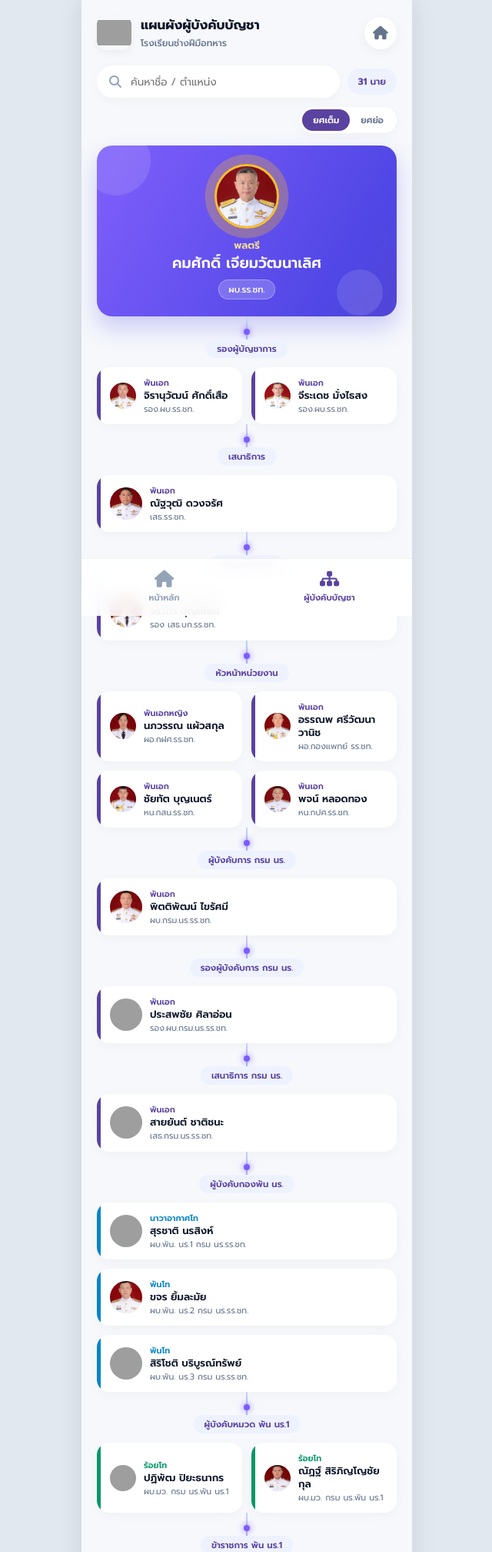
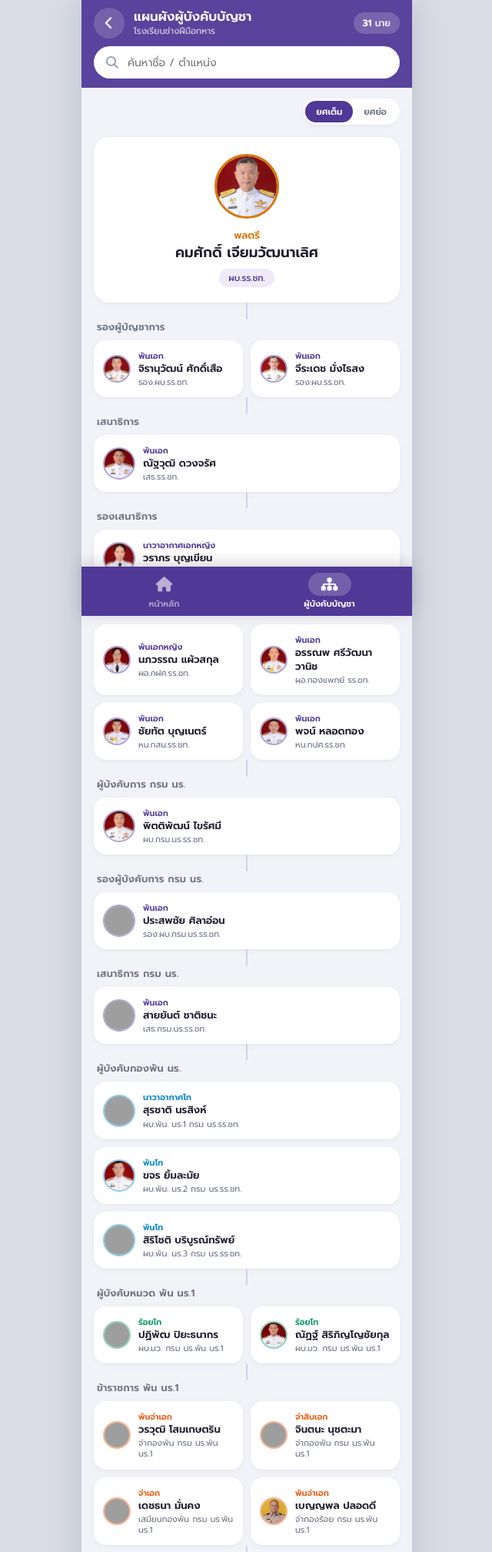
Before and after one commit to N3PAT/MTTSturakarn, a PHP site: page /portalapp/commanders.php in a window 1280 px wide. Shown: the top 2016 px of the page at 77% size, without its empty margins (319-959 px from the left). Run offline with PHP 8.4, Linux system fonts and the light colour scheme; the visitor is signed in with stand-in values (Sample User, id 1); grey boxes are pictures that could not be loaded.

Commit message:
Update commanders.php

```diff
--- a/portalapp/commanders.php
+++ b/portalapp/commanders.php
@@ -206,7 +206,10 @@ $nav_items = [
 <html lang="th">
 <head>
   <meta charset="UTF-8">
-  <meta name="viewport" content="width=device-width, initial-scale=1.0, maximum-scale=1.0, user-scalable=no">
+  <meta name="viewport" content="width=device-width, initial-scale=1.0, maximum-scale=1.0, user-scalable=no, viewport-fit=cover">
+  <meta name="theme-color" content="#503896">
+  <meta name="apple-mobile-web-app-capable" content="yes">
+  <meta name="apple-mobile-web-app-status-bar-style" content="black-translucent">
   <title>แผนผังผู้บังคับบัญชา - MTTS</title>
   <link href="https://cdnjs.cloudflare.com/ajax/libs/font-awesome/6.4.0/css/all.min.css" rel="stylesheet">
   <link href="https://fonts.googleapis.com/css2?family=Prompt:wght@300;400;500;600;700&display=swap" rel="stylesheet">
@@ -227,192 +230,170 @@ $nav_items = [
   <style>
     /* ===== Tokens ===== */
     :root {
-      --primary: #5a42a0; --primary-light: #7c5dfa; --bg-color: #f6f8fc; --card-bg: #fff;
-      --text-dark: #0f172a; --text-gray: #64748b; --text-muted: #94a3b8;
-      --gold: #f59e0b; --blue: #0284c7; --green: #059669;
-      --radius: 20px; --radius-sm: 16px; --shadow-card: 0 4px 15px rgba(0,0,0,0.03); --gutter: 20px;
+      --primary: #503896; --primary-light: #7c5dfa; --bar: #503896; --bg: #f2f3f8;
+      --ink: #1c1b29; --mute: #6b7280; --muted: #9aa3b2;
+      --gold: #d97706; --blue: #0284c7; --green: #059669;
+      --g: 16px; --nav: 64px; --st: env(safe-area-inset-top, 0px); --sb: env(safe-area-inset-bottom, 0px);
+      --shadow: 0 1px 2px rgba(20,20,43,.04), 0 2px 8px rgba(20,20,43,.04);
     }
     .t-gold { --c: var(--gold); } .t-purple { --c: var(--primary); }
     .t-blue { --c: var(--blue); } .t-green  { --c: var(--green); } .t-orange { --c: #ea580c; } .t-red { --c: #e11d48; }
 
     /* ===== Base ===== */
     * { box-sizing: border-box; -webkit-tap-highlight-color: transparent; }
-    body { font-family: 'Prompt', sans-serif; background: #e2e8f0; margin: 0; display: flex; justify-content: center; }
+    html { -webkit-text-size-adjust: 100%; }
+    body {
+      font-family: 'Prompt', sans-serif; background: #d9dce6; color: var(--ink); margin: 0; display: flex; justify-content: center;
+      min-height: 100vh; min-height: 100dvh; overscroll-behavior-y: none; touch-action: manipulation; -webkit-font-smoothing: antialiased;
+    }
+    input { -webkit-user-select: text; user-select: text; }
+    ::-webkit-scrollbar { display: none; }
     .app-container {
-      width: 100%; max-width: 430px; min-height: 100vh; position: relative; overflow: hidden;
-      background: var(--bg-color); padding-bottom: 100px; box-shadow: 0 0 30px rgba(0,0,0,0.1);
+      width: 100%; max-width: 430px; min-height: 100vh; min-height: 100dvh; background: var(--bg);
+      padding-bottom: calc(var(--nav) + var(--sb) + 20px);
     }
+    @media (min-width: 431px) { .app-container { box-shadow: 0 0 40px rgba(15,23,42,.14); } }
 
-    /* ===== Animation ===== */
-    .fade-in-up { opacity: 0; transform: translateY(20px); animation: fadeInUp 0.5s ease forwards; }
-    .delay-1 { animation-delay: 0.1s; } .delay-2 { animation-delay: 0.2s; }
-    @keyframes fadeInUp { to { opacity: 1; transform: translateY(0); } }
-    @keyframes rise { from { opacity: 0; translate: 0 24px; } to { opacity: 1; translate: 0 0; } }
+    /* ===== Animation (เบาๆ) ===== */
+    @keyframes rise { from { opacity: 0; translate: 0 18px; } to { opacity: 1; translate: 0 0; } }
     .reveal { opacity: 0; }
-    .reveal.in { animation: rise 0.6s cubic-bezier(.2,.8,.3,1) forwards; animation-delay: var(--d, 0s); }
-    @keyframes grad  { 0%,100% { background-position: 0% 50%; } 50% { background-position: 100% 50%; } }
-    @keyframes shine { 0% { left: -60%; } 55%,100% { left: 130%; } }
-    @keyframes float { 0%,100% { transform: translateY(0); } 50% { transform: translateY(-14px); } }
-    @keyframes ring  { 0% { box-shadow: 0 0 0 0 rgba(251,191,36,0.6); } 100% { box-shadow: 0 0 0 24px rgba(251,191,36,0); } }
-    @keyframes twinkle { 50% { transform: scale(1.4); opacity: 0.6; } }
-    @keyframes flow { 0% { top: -4px; opacity: 0; } 20%,80% { opacity: 1; } 100% { top: 26px; opacity: 0; } }
+    .reveal.in { animation: rise .5s cubic-bezier(.2,.8,.3,1) forwards; animation-delay: var(--d, 0s); }
 
-    /* ===== Header ===== */
-    .top-header { display: flex; align-items: center; justify-content: space-between; padding: var(--gutter); }
-    .header-left { display: flex; align-items: center; gap: 12px; }
-    .school-logo { width: 45px; height: 45px; object-fit: contain; border-radius: 12px; box-shadow: 0 4px 10px rgba(0,0,0,0.05); }
-    .school-name h1 { font-size: 1.05rem; font-weight: 700; color: var(--text-dark); margin: 0 0 2px; }
-    .school-name p { font-size: 0.75rem; color: var(--text-gray); margin: 0; font-weight: 500; }
-    .noti-btn {
-      width: 42px; height: 42px; border-radius: 50%; background: #fff; display: flex; align-items: center; justify-content: center;
-      color: var(--text-gray); font-size: 1.1rem; text-decoration: none; box-shadow: 0 4px 15px rgba(0,0,0,0.05);
+    /* ===== App bar + search ===== */
+    .top-header {
+      position: sticky; top: 0; z-index: 40; padding: calc(10px + var(--st)) var(--g) 12px;
+      background: rgba(80,56,150,.94); -webkit-backdrop-filter: saturate(180%) blur(14px); backdrop-filter: saturate(180%) blur(14px); color: #fff;
     }
-
-    /* ===== Search ===== */
-    .search-row { display: flex; align-items: center; gap: 10px; margin: 0 var(--gutter) 22px; }
+    .bar-row { display: flex; align-items: center; gap: 12px; margin-bottom: 10px; }
+    .back-btn {
+      flex: none; display: flex; align-items: center; justify-content: center; width: 40px; height: 40px; border-radius: 50%;
+      background: rgba(255,255,255,.16); color: #fff; font-size: 1.05rem; text-decoration: none; transition: transform .12s;
+    }
+    .back-btn:active { transform: scale(.92); }
+    .bar-title { flex: 1; min-width: 0; }
+    .bar-title h1 { margin: 0; font-size: 1.05rem; font-weight: 600; line-height: 1.25; }
+    .bar-title p { margin: 0; font-size: .72rem; opacity: .8; }
+    .count { flex: none; padding: 5px 12px; border-radius: 20px; background: rgba(255,255,255,.18); font-size: .75rem; font-weight: 500; white-space: nowrap; }
+    .count b { font-weight: 700; }
     .search {
-      flex: 1; display: flex; align-items: center; gap: 10px; padding: 0 16px; height: 42px;
-      border-radius: 21px; background: #fff; box-shadow: var(--shadow-card); color: var(--text-muted);
+      display: flex; align-items: center; gap: 10px; height: 42px; padding: 0 16px; border-radius: 21px;
+      background: #fff; color: var(--muted);
     }
-    .search input { flex: 1; min-width: 0; border: 0; outline: 0; background: none; font: 400 0.85rem 'Prompt', sans-serif; color: var(--text-dark); }
-    .count { font-size: 0.75rem; font-weight: 600; color: var(--primary); background: #eef2ff; padding: 8px 14px; border-radius: 20px; white-space: nowrap; }
+    .search input { flex: 1; min-width: 0; border: 0; outline: 0; background: none; font: 400 .88rem 'Prompt', sans-serif; color: var(--ink); }
 
     /* ===== Rank format toggle ===== */
     .r-abbr { display: none; }
     body[data-rankmode="short"] .r-full { display: none; }
     body[data-rankmode="short"] .r-abbr { display: inline; }
-    .seg { display: flex; width: max-content; margin: -10px var(--gutter) 16px auto; padding: 3px; border-radius: 20px; background: #fff; box-shadow: var(--shadow-card); }
-    .seg button { border: 0; background: none; padding: 5px 14px; border-radius: 17px; font: 600 0.72rem 'Prompt', sans-serif; color: var(--text-gray); cursor: pointer; transition: 0.2s; }
+    .seg { display: flex; width: max-content; margin: 14px var(--g) 16px auto; padding: 3px; border-radius: 20px; background: #fff; box-shadow: var(--shadow); }
+    .seg button { border: 0; background: none; padding: 5px 14px; border-radius: 17px; font: 600 .72rem 'Prompt', sans-serif; color: var(--mute); cursor: pointer; transition: .2s; }
     .seg button.on { background: var(--primary); color: #fff; }
 
-    /* ===== Hero (ผบ.รร.ชท.) ===== */
-    .tier { margin: 0 var(--gutter); }
+    /* ===== ผบ.รร.ชท. (การ์ดขาวเรียบ) ===== */
+    .tier { margin: 0 var(--g); }
     .hero {
-      position: relative; overflow: hidden; width: 100%; display: flex; flex-direction: column; align-items: center;
-      padding: 24px 20px 22px; border: 0; border-radius: var(--radius); color: #fff; font: inherit; cursor: pointer; text-align: center;
-      background: linear-gradient(120deg, #5a42a0, #6366f1, #7c5dfa, #4f46e5, #5a42a0); background-size: 300% 300%;
-      box-shadow: 0 15px 30px rgba(79,70,229,0.25); animation: grad 10s ease-in-out infinite;
-      transition: transform 0.2s, opacity 0.3s;
+      width: 100%; display: flex; flex-direction: column; align-items: center; padding: 22px 20px 20px;
+      border: 0; border-radius: 20px; background: #fff; box-shadow: var(--shadow); color: var(--ink);
+      font: inherit; text-align: center; cursor: pointer; transition: transform .12s, opacity .3s;
     }
-    .hero:active { transform: scale(0.98); }
-    .hero::after {
-      content: ''; position: absolute; top: 0; left: -60%; width: 40%; height: 100%; pointer-events: none;
-      background: linear-gradient(100deg, transparent, rgba(255,255,255,0.28), transparent); transform: skewX(-20deg); animation: shine 4.5s infinite;
-    }
-    .orb { position: absolute; border-radius: 50%; background: rgba(255,255,255,0.12); animation: float 7s ease-in-out infinite; }
-    .o1 { width: 90px; height: 90px; top: -25px; left: -20px; } .o2 { width: 60px; height: 60px; bottom: -10px; right: 18px; animation-delay: 2s; }
-    .stars { display: flex; gap: 6px; margin-bottom: 12px; color: #fbbf24; font-size: 0.9rem; z-index: 1; }
-    .stars i { animation: twinkle 1.6s ease-in-out infinite; } .stars i:nth-child(2) { animation-delay: 0.4s; }
-    .h-wrap { z-index: 1; border-radius: 50%; animation: ring 2s infinite; }
+    .hero:active { transform: scale(.98); }
     .h-avatar {
       width: 84px; height: 84px; border-radius: 50%; overflow: hidden; display: flex; align-items: center; justify-content: center;
-      border: 3px solid #fbbf24; background: rgba(255,255,255,0.18); font-size: 2.3rem;
+      border: 3px solid var(--c); background: color-mix(in srgb, var(--c) 12%, #fff); color: var(--c); font-size: 2.3rem;
     }
     .h-avatar img { width: 100%; height: 100%; object-fit: cover; object-position: center 20%; }
-    .hero small { z-index: 1; margin-top: 12px; font-size: 0.8rem; font-weight: 600; color: #fde68a; }
-    .hero h2 { z-index: 1; margin: 2px 0 8px; font-size: 1.2rem; font-weight: 600; line-height: 1.3; }
-    .badge-item {
-      z-index: 1; padding: 3px 12px; border-radius: 20px; font-size: 0.72rem; font-weight: 500;
-      background: rgba(255,255,255,0.2); border: 1px solid rgba(255,255,255,0.3); backdrop-filter: blur(4px);
-    }
+    .hero small { margin-top: 12px; font-size: .8rem; font-weight: 600; color: var(--c); }
+    .hero h2 { margin: 2px 0 8px; font-size: 1.15rem; font-weight: 600; line-height: 1.3; }
+    .badge-item { padding: 3px 12px; border-radius: 20px; background: #efeaf9; color: var(--primary); font-size: .72rem; font-weight: 500; }
 
-    /* ===== Connector ===== */
-    .link { position: relative; width: 2px; height: 30px; margin: 0 auto; background: linear-gradient(#c7d2fe, #a5b4fc); }
-    .link::after {
-      content: ''; position: absolute; left: -3px; width: 8px; height: 8px; border-radius: 50%;
-      background: var(--primary-light); box-shadow: 0 0 8px var(--primary-light); animation: flow 1.8s linear infinite;
-    }
+    /* ===== Connector (เส้นเรียบ) ===== */
+    .link { width: 2px; height: 22px; margin: 0 auto; background: #d6d0ea; border-radius: 1px; }
 
     /* ===== Tiers & cards ===== */
-    .tier-label {
-      display: table; margin: 0 auto 12px; padding: 3px 14px; border-radius: 20px;
-      background: #eef2ff; color: var(--primary); font-size: 0.72rem; font-weight: 600;
-    }
-    .grid { display: grid; gap: 12px; } .c1 { grid-template-columns: 1fr; } .c2 { grid-template-columns: 1fr 1fr; }
+    .tier-label { margin: 0 4px 8px; font-size: .8rem; font-weight: 600; letter-spacing: .02em; color: var(--mute); }
+    .grid { display: grid; gap: 10px; } .c1 { grid-template-columns: 1fr; } .c2 { grid-template-columns: 1fr 1fr; }
     .c3 { grid-template-columns: repeat(3, 1fr); gap: 8px; }
     .person {
-      position: relative; overflow: hidden; width: 100%; display: flex; align-items: center; gap: 10px;
-      padding: 12px 12px 12px 17px; border: 0; border-radius: var(--radius-sm); background: var(--card-bg);
-      box-shadow: var(--shadow-card); font: inherit; text-align: left; cursor: pointer;
-      transition: transform 0.2s, box-shadow 0.2s, opacity 0.3s;
+      width: 100%; display: flex; align-items: center; gap: 10px; padding: 12px; border: 0; border-radius: 16px;
+      background: #fff; box-shadow: var(--shadow); font: inherit; text-align: left; cursor: pointer;
+      transition: transform .12s, box-shadow .2s, opacity .3s;
     }
-    .person::before { content: ''; position: absolute; left: 0; top: 0; width: 5px; height: 100%; background: var(--c); }
-    .person:hover { transform: translateY(-3px); box-shadow: 0 10px 22px rgba(90,66,160,0.15); }
-    .person:active { transform: scale(0.96); }
+    .person:active { transform: scale(.97); }
     .avatar {
       flex: 0 0 42px; height: 42px; border-radius: 50%; overflow: hidden; display: flex; align-items: center; justify-content: center;
-      background: color-mix(in srgb, var(--c) 14%, #fff); color: var(--c); font-size: 1.1rem;
+      background: color-mix(in srgb, var(--c) 14%, #fff); color: var(--c); font-size: 1.1rem; border: 2px solid color-mix(in srgb, var(--c) 45%, #fff);
     }
-    .c2 .avatar { flex-basis: 34px; height: 34px; font-size: 0.9rem; }
+    .c2 .avatar { flex-basis: 36px; height: 36px; font-size: .9rem; }
     .avatar img { width: 100%; height: 100%; object-fit: cover; object-position: center 20%; }
     .p-text { display: flex; flex-direction: column; min-width: 0; }
-    .p-text small { font-size: 0.68rem; font-weight: 600; color: var(--c); }
-    .p-text b { font-size: 0.82rem; font-weight: 600; color: var(--text-dark); line-height: 1.3; }
-    .p-text em { font-style: normal; font-size: 0.68rem; color: var(--text-gray); margin-top: 2px; line-height: 1.3; }
-    .c3 .person { flex-direction: column; gap: 6px; padding: 14px 6px 10px; text-align: center; }
-    .c3 .person::before { width: 100%; height: 4px; }
+    .p-text small { font-size: .68rem; font-weight: 600; color: var(--c); }
+    .p-text b { font-size: .82rem; font-weight: 600; color: var(--ink); line-height: 1.3; }
+    .p-text em { font-style: normal; font-size: .68rem; color: var(--mute); margin-top: 2px; line-height: 1.3; }
+    .c3 .person { flex-direction: column; gap: 6px; padding: 14px 6px 12px; text-align: center; }
     .c3 .avatar { flex: 0 0 44px; width: 44px; height: 44px; }
-    .c3 .p-text { align-items: center; } .c3 .p-text b { font-size: 0.76rem; }
-    [data-name].dim { opacity: 0.2; } .person.dim { transform: scale(0.97); }
-    .person.hit { box-shadow: 0 0 0 2px var(--primary-light), 0 8px 20px rgba(124,93,250,0.2); }
+    .c3 .p-text { align-items: center; } .c3 .p-text b { font-size: .76rem; }
+    [data-name].dim { opacity: .2; } .person.dim { transform: scale(.97); }
+    .person.hit { box-shadow: 0 0 0 2px var(--primary-light), 0 6px 16px rgba(124,93,250,.2); }
 
     /* ===== Detail sheet ===== */
     .sheet {
       position: fixed; inset: 0; z-index: 2000; display: flex; align-items: flex-end; justify-content: center;
-      background: rgba(15,23,42,0.55); backdrop-filter: blur(3px); opacity: 0; visibility: hidden; transition: 0.3s;
+      background: rgba(15,23,42,.5); -webkit-backdrop-filter: blur(3px); backdrop-filter: blur(3px); opacity: 0; visibility: hidden; transition: .3s;
     }
     .sheet.show { opacity: 1; visibility: visible; }
     .sheet-card {
-      width: 100%; max-width: 430px; padding: 12px 24px 28px; border-radius: 28px 28px 0 0; background: #fff; text-align: center;
-      transform: translateY(100%); transition: transform 0.35s cubic-bezier(.2,.9,.3,1.1);
+      width: 100%; max-width: 430px; padding: 12px 24px calc(24px + var(--sb)); border-radius: 26px 26px 0 0; background: #fff; text-align: center;
+      transform: translateY(100%); transition: transform .35s cubic-bezier(.2,.9,.3,1.1);
     }
     .sheet.show .sheet-card { transform: none; }
-    .grab { width: 42px; height: 4px; margin: 0 auto 18px; border-radius: 4px; background: #cbd5e1; }
+    .grab { width: 40px; height: 5px; margin: 0 auto 18px; border-radius: 3px; background: #d4d8e2; }
     .s-avatar {
       width: 76px; height: 76px; margin: 0 auto 10px; border-radius: 50%; overflow: hidden; display: flex; align-items: center; justify-content: center;
       font-size: 2rem; border: 3px solid var(--c); color: var(--c); background: color-mix(in srgb, var(--c) 14%, #fff);
     }
     .s-avatar img { width: 100%; height: 100%; object-fit: cover; object-position: center 20%; }
     .sheet small { font-weight: 600; color: var(--c); }
-    .sheet h3 { margin: 2px 0 4px; font-size: 1.15rem; color: var(--text-dark); }
-    .sheet p { margin: 0 0 12px; font-size: 0.85rem; color: var(--text-gray); }
-    .sheet-close { width: 100%; margin-top: 16px; padding: 12px; border: 0; border-radius: 14px; background: var(--primary); color: #fff; font: 600 0.9rem 'Prompt', sans-serif; cursor: pointer; }
+    .sheet h3 { margin: 2px 0 4px; font-size: 1.15rem; color: var(--ink); }
+    .sheet p { margin: 0 0 12px; font-size: .85rem; color: var(--mute); }
+    .sheet .tier-label { display: inline-block; margin: 0; padding: 3px 14px; border-radius: 20px; background: #efeaf9; color: var(--primary); font-size: .72rem; }
+    .sheet-close {
+      width: 100%; margin-top: 16px; padding: 12px; border: 0; border-radius: 14px; background: var(--primary); color: #fff;
+      font: 600 .95rem 'Prompt', sans-serif; cursor: pointer; transition: transform .1s;
+    }
+    .sheet-close:active { transform: scale(.97); }
 
-    /* ===== Bottom nav ===== */
+    /* ===== Bottom nav สีม่วง ===== */
     .bottom-nav {
-      position: fixed; bottom: 0; left: 50%; transform: translateX(-50%); z-index: 1000; width: 100%; max-width: 430px; height: 75px;
-      padding-bottom: env(safe-area-inset-bottom, 0); display: flex; justify-content: space-around; align-items: center;
-      background: rgba(255,255,255,0.9); border-top: 1px solid rgba(0,0,0,0.05); backdrop-filter: blur(10px); -webkit-backdrop-filter: blur(10px);
+      position: fixed; bottom: 0; left: 50%; transform: translateX(-50%); z-index: 1000; width: 100%; max-width: 430px;
+      height: calc(var(--nav) + var(--sb)); padding-bottom: var(--sb); display: flex; align-items: center;
+      background: var(--bar); box-shadow: 0 -4px 18px rgba(20,20,43,.18);
     }
-    .nav-link { width: 25%; display: flex; flex-direction: column; align-items: center; gap: 5px; color: var(--text-muted); font-size: 0.7rem; font-weight: 600; text-decoration: none; }
-    .nav-link.active { color: var(--primary); } .nav-link i { font-size: 1.4rem; }
+    .nav-link { flex: 1; display: flex; flex-direction: column; align-items: center; gap: 2px; padding: 6px 0; color: rgba(255,255,255,.6); font-size: .7rem; font-weight: 500; text-decoration: none; }
+    .nav-link i { display: grid; place-items: center; width: 56px; height: 30px; border-radius: 15px; font-size: 1.2rem; transition: background .2s; }
+    .nav-link.active { color: #fff; font-weight: 600; } .nav-link.active i { background: rgba(255,255,255,.2); }
+    .nav-link:active { color: #fff; }
 
-    @media (prefers-reduced-motion: reduce) { * { animation: none !important; transition: none !important; } .reveal, .fade-in-up { opacity: 1 !important; transform: none !important; } }
+    @media (prefers-reduced-motion: reduce) { * { animation: none !important; transition: none !important; } .reveal { opacity: 1 !important; } }
   </style>
 </head>
 <body>
   <div class="app-container">
 
-    <!-- Header -->
-    <header class="top-header fade-in-up delay-1">
-      <div class="header-left">
-        <img src="<?= e(APP_LOGO_URL) ?>" alt="Logo" class="school-logo">
-        <div class="school-name">
+    <!-- App bar + search -->
+    <header class="top-header">
+      <div class="bar-row">
+        <a href="main.php" class="back-btn" aria-label="กลับหน้าหลัก"><i class="fas fa-chevron-left"></i></a>
+        <div class="bar-title">
           <h1>แผนผังผู้บังคับบัญชา</h1>
           <p>โรงเรียนช่างฝีมือทหาร</p>
         </div>
+        <span class="count"><b data-count="<?= (int)$total ?>">0</b> นาย</span>
       </div>
-      <a href="main.php" class="noti-btn" aria-label="กลับหน้าหลัก"><i class="fas fa-home"></i></a>
+      <label class="search"><i class="fas fa-search"></i><input id="q" type="search" placeholder="ค้นหาชื่อ / ตำแหน่ง" autocomplete="off"></label>
     </header>
 
     <main>
-      <!-- Search -->
-      <div class="search-row fade-in-up delay-2">
-        <label class="search"><i class="fas fa-search"></i><input id="q" type="search" placeholder="ค้นหาชื่อ / ตำแหน่ง" autocomplete="off"></label>
-        <span class="count"><b data-count="<?= (int)$total ?>">0</b> นาย</span>
-      </div>
-
-      <div class="seg fade-in-up delay-2" role="group" aria-label="รูปแบบยศ">
+      <div class="seg" role="group" aria-label="รูปแบบยศ">
         <button type="button" class="on" data-rank-mode="full">ยศเต็ม</button>
         <button type="button" data-rank-mode="short">ยศย่อ</button>
       </div>
@@ -420,8 +401,7 @@ $nav_items = [
       <!-- ผบ.รร.ชท. -->
       <section class="tier reveal">
         <button type="button" class="hero t-gold" <?= person_attrs($top, 'ผู้บัญชาการ') ?>>
-          <span class="orb o1"></span><span class="orb o2"></span>
-          <div class="h-wrap"><div class="h-avatar"><?= avatar_html($top) ?></div></div>
+          <div class="h-avatar"><?= avatar_html($top) ?></div>
           <small><?= rank_html($top['rank']) ?></small>
           <h2><?= e($top['name']) ?></h2>
           <div class="badge-item"><?= e($top['role']) ?></div>
```
